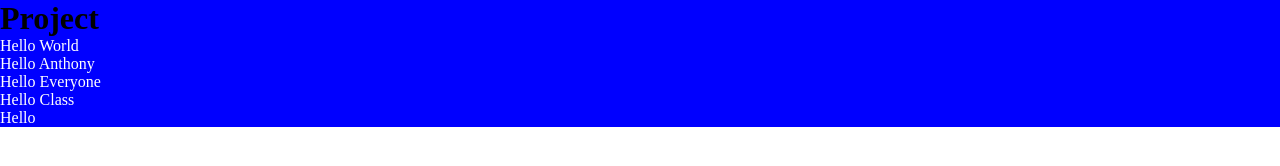
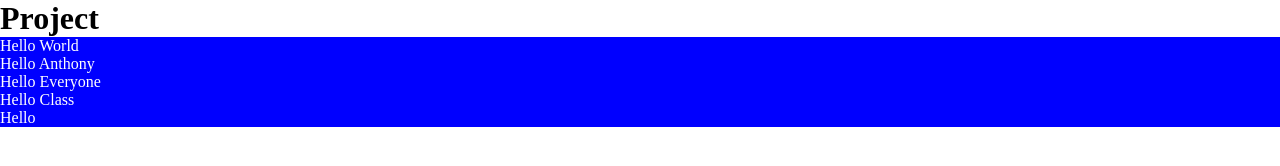
Before and after one commit to Onyema512/Git-Practice, a website: page index.html in a window 1280 px wide. Drawn offline with Linux system fonts and the light colour scheme.

Commit message:
Added a class

```diff
--- a/index.css
+++ b/index.css
@@ -3,7 +3,7 @@
   margin: 0;
   box-sizing: border-box;
 }
-div{
+.rep2{
     background-color: blue;
 }
 p{
--- a/index.html
+++ b/index.html
@@ -7,8 +7,10 @@
     <link rel="stylesheet" href="index.css">
 </head>
 <body>
-    <div>
+    <div class="rep1">
         <h1>Project</h1>
+    </div>
+    <div class="rep2">
     <p>Hello World</p>
     <p>Hello Anthony</p>
     <p>Hello Everyone</p>
```
